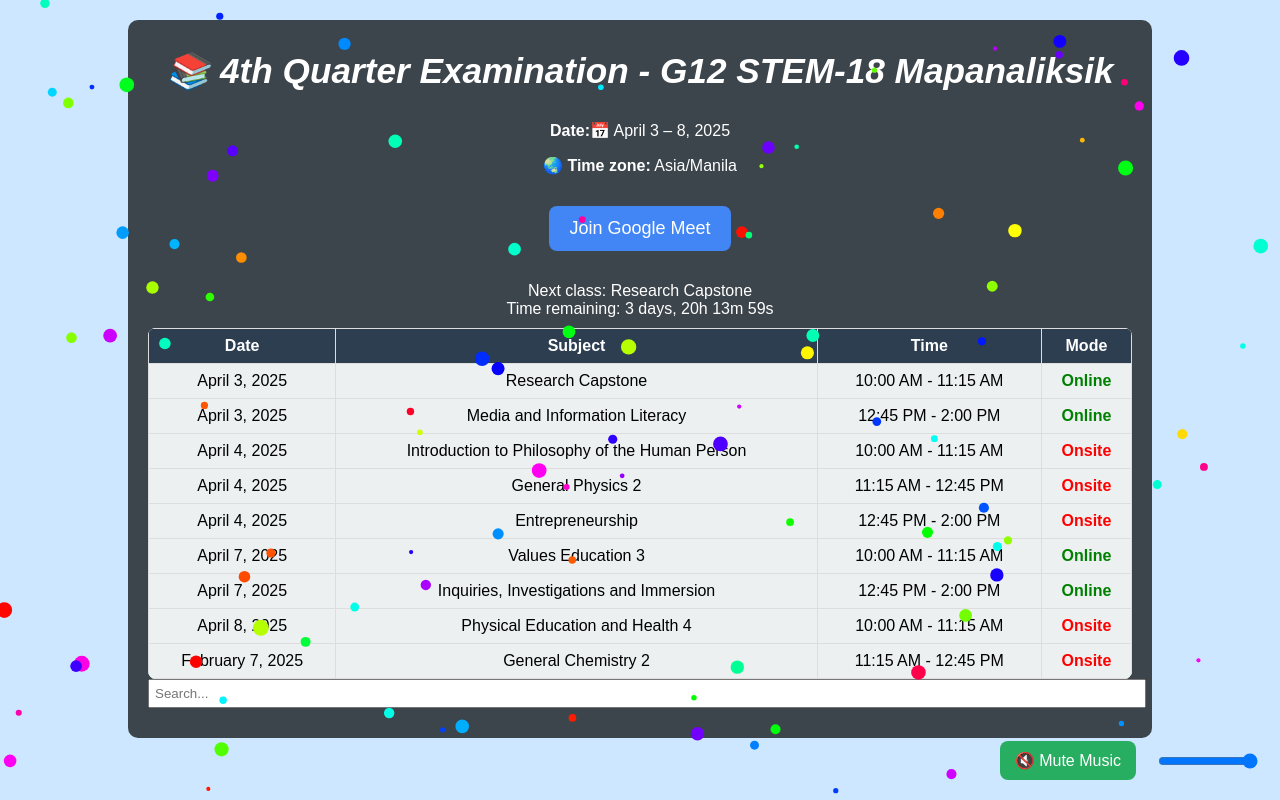
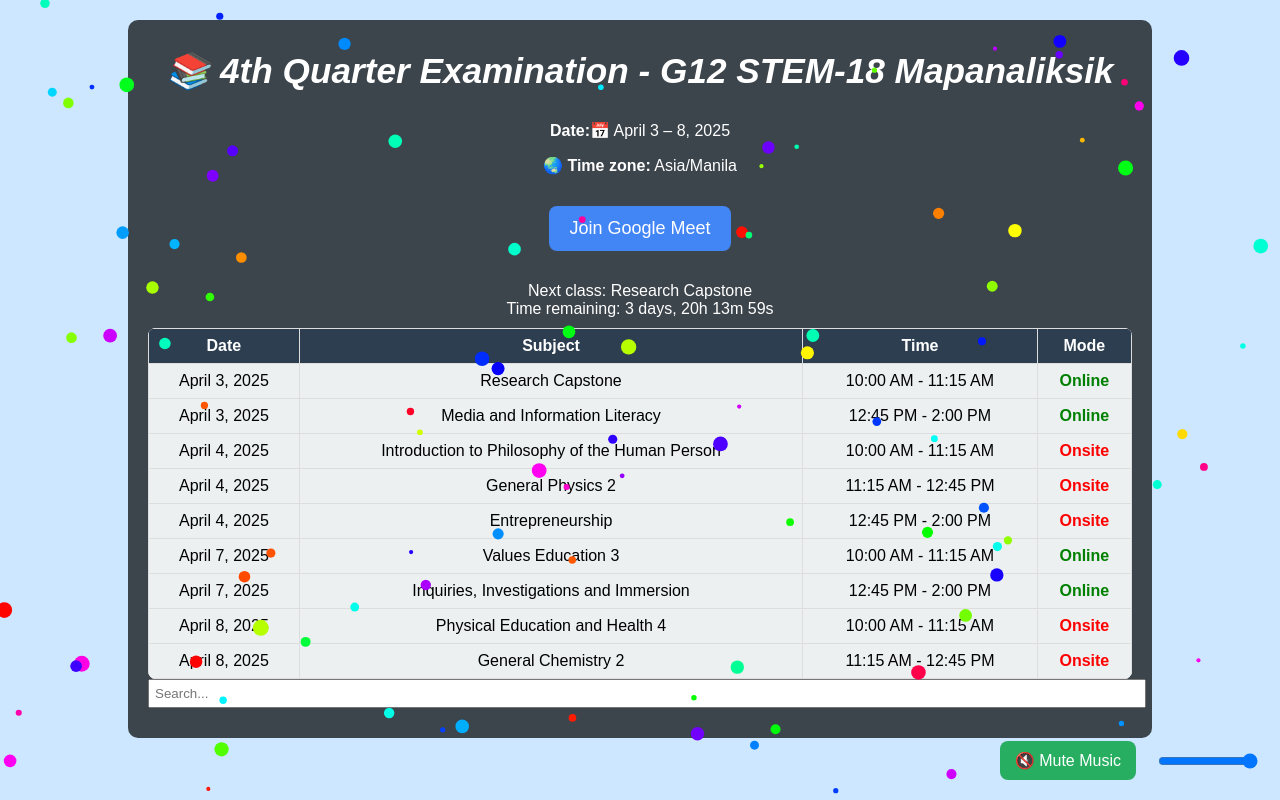
Before and after one commit to StevenPalco/Exam-schedule-18-Mapanaliksik, a plain HTML site: page index.html in a window 1280 px wide. Drawn offline with Linux system fonts and the light colour scheme.

Commit message:
index.html

```diff
--- a/index.html
+++ b/index.html
@@ -192,7 +192,7 @@
             <td class="mode">Onsite</td>
         </tr>
         <tr>
-            <td>February 7, 2025</td>
+            <td>April 8, 2025</td>
             <td>General Chemistry 2</td>
             <td>11:15 AM - 12:45 PM</td>
             <td class="mode">Onsite</td>
```
